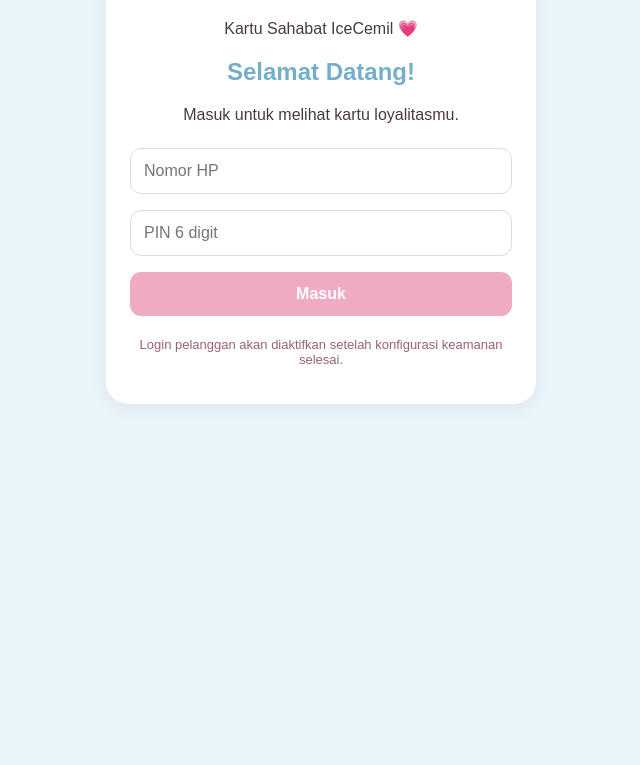
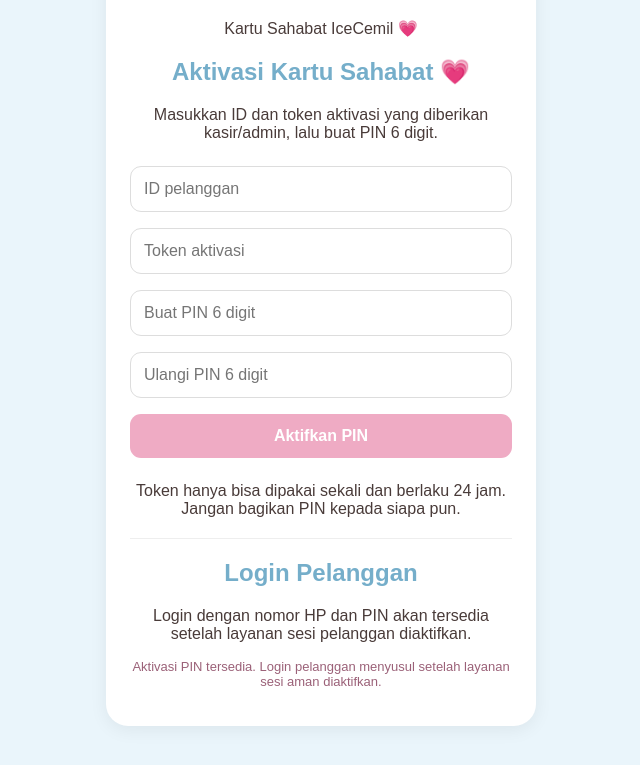
Before and after one commit to fidyayunus/Icecemil-app, a plain HTML site: page customer.html in a window 1280 px wide. Shown: the part 131-896 px from the top of the page, without its empty margins (319-959 px from the left). Before the commit the page ends 800 px from the top, so only its background shows below. Drawn offline with Linux system fonts and the light colour scheme.

Commit message:
Add secure customer PIN enrollment screen

```diff
--- a/customer.html
+++ b/customer.html
@@ -91,26 +91,17 @@
     <p>Kartu Sahabat IceCemil 💗</p>
 
     <section id="login">
-      <h2>Selamat Datang!</h2>
-      <p>Masuk untuk melihat kartu loyalitasmu.</p>
-
-      <input
-        type="tel"
-        id="phone"
-        placeholder="Nomor HP"
-      >
-
-      <input
-        type="password"
-        id="pin"
-        placeholder="PIN 6 digit"
-        maxlength="6"
-        inputmode="numeric"
-      >
-
-      <button onclick="loginCustomer()">
-        Masuk
-      </button>
+      <h2>Aktivasi Kartu Sahabat 💗</h2>
+      <p>Masukkan ID dan token aktivasi yang diberikan kasir/admin, lalu buat PIN 6 digit.</p>
+      <input type="text" id="enrollCustomerId" placeholder="ID pelanggan" autocomplete="off">
+      <input type="text" id="enrollToken" placeholder="Token aktivasi" autocomplete="off">
+      <input type="password" id="newPin" placeholder="Buat PIN 6 digit" maxlength="6" inputmode="numeric" autocomplete="new-password">
+      <input type="password" id="confirmPin" placeholder="Ulangi PIN 6 digit" maxlength="6" inputmode="numeric" autocomplete="new-password">
+      <button id="enrollButton" onclick="enrollCustomer()">Aktifkan PIN</button>
+      <p class="small">Token hanya bisa dipakai sekali dan berlaku 24 jam. Jangan bagikan PIN kepada siapa pun.</p>
+      <hr style="border:0;border-top:1px solid #eee;margin:20px 0">
+      <h2>Login Pelanggan</h2>
+      <p>Login dengan nomor HP dan PIN akan tersedia setelah layanan sesi pelanggan diaktifkan.</p>
     </section>
 
     <section id="customer" hidden>
@@ -142,23 +133,54 @@
     </section>
 
     <p id="status">
-      Login pelanggan akan diaktifkan setelah konfigurasi keamanan selesai.
+      Aktivasi PIN tersedia. Login pelanggan menyusul setelah layanan sesi aman diaktifkan.
     </p>
   </div>
 
 <script>
-  function loginCustomer() {
-    const phone = document.getElementById("phone").value.trim();
-    const pin = document.getElementById("pin").value.trim();
+  const SUPABASE_URL = "https://jalfjemcoowgsfzrxzim.supabase.co";
+  const SUPABASE_KEY = "sb_publishable_ZuTXids4UK11IC3gONDcqg_f8aMtEYx";
+  const db = window.supabase.createClient(SUPABASE_URL, SUPABASE_KEY);
 
-    if (!phone || !pin) {
-      document.getElementById("status").textContent =
-        "Masukkan nomor HP dan PIN terlebih dahulu.";
+  async function enrollCustomer() {
+    const customer_id = document.getElementById("enrollCustomerId").value.trim();
+    const token = document.getElementById("enrollToken").value.trim();
+    const pin = document.getElementById("newPin").value;
+    const confirmation = document.getElementById("confirmPin").value;
+    const button = document.getElementById("enrollButton");
+    const status = document.getElementById("status");
+
+    if (!customer_id || !token || !pin || !confirmation) {
+      status.textContent = "Lengkapi ID pelanggan, token, dan kedua kolom PIN.";
+      return;
+    }
+    if (!/^\\d{6}$/.test(pin)) {
+      status.textContent = "PIN harus tepat 6 angka.";
+      return;
+    }
+    if (pin !== confirmation) {
+      status.textContent = "Konfirmasi PIN tidak sama.";
       return;
     }
 
-    document.getElementById("status").textContent =
-      "Login pelanggan belum diaktifkan. Silakan tunggu konfigurasi berikutnya.";
+    button.disabled = true;
+    status.textContent = "Mengaktifkan PIN dengan aman...";
+    try {
+      const { data, error } = await db.functions.invoke("customer-pin-enroll", {
+        body: { customer_id, token, pin }
+      });
+      if (error || !data?.success) {
+        throw new Error(data?.error || error?.message || "Aktivasi gagal. Periksa kembali data token.");
+      }
+      document.getElementById("enrollToken").value = "";
+      document.getElementById("newPin").value = "";
+      document.getElementById("confirmPin").value = "";
+      status.textContent = "PIN berhasil dibuat! Simpan PIN ini dengan aman. Login pelanggan sedang menunggu aktivasi layanan sesi.";
+    } catch (err) {
+      status.textContent = "Tidak dapat mengaktifkan PIN: " + err.message;
+    } finally {
+      button.disabled = false;
+    }
   }
 
   function logoutCustomer() {
```
